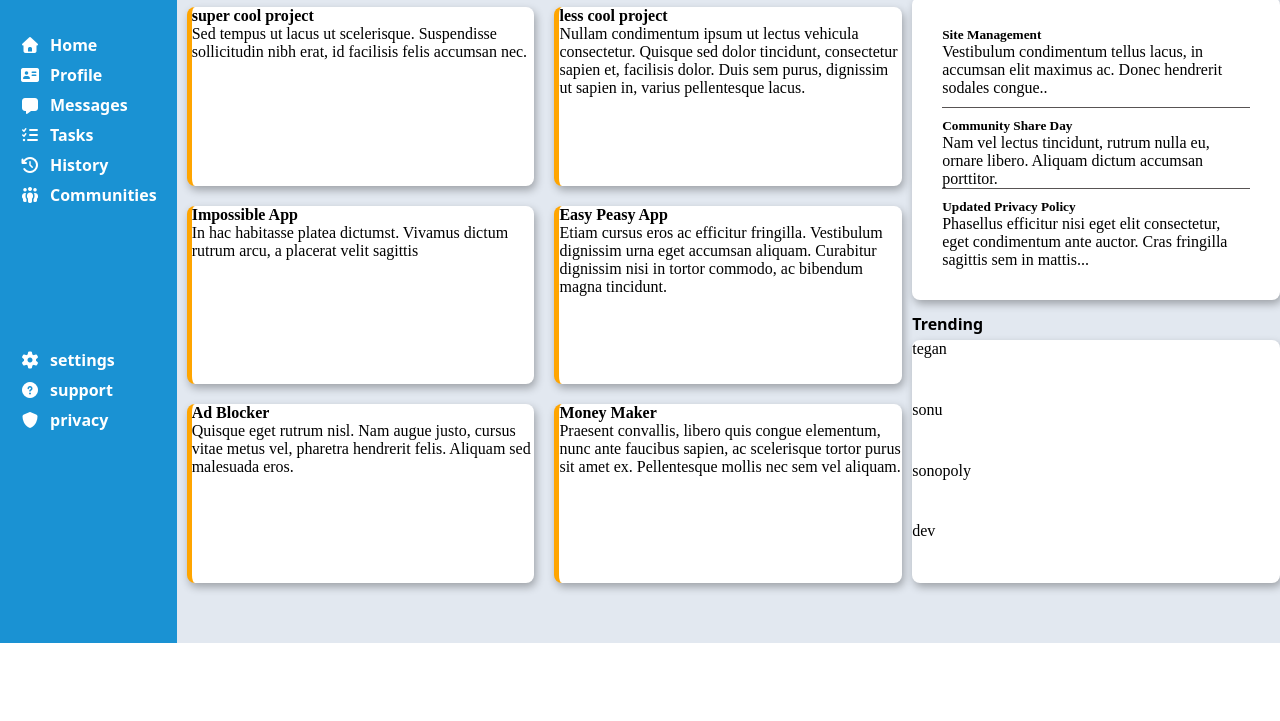
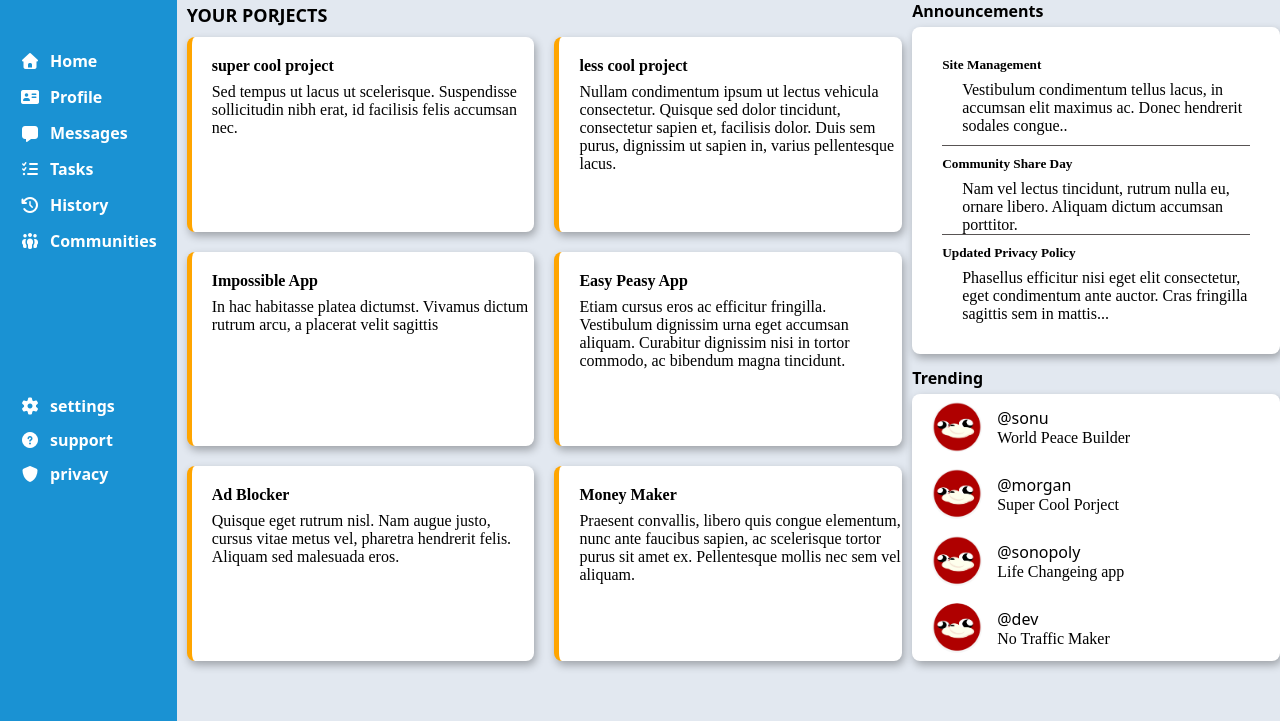
Before and after one commit to sonu-dev00/Admin-panel, a plain HTML site: page index.html in a window 1280 px wide. Shown: the part 143-864 px from the top of the page. Before the commit the page ends 800 px from the top, so only its background shows below. Drawn offline with Linux system fonts and the light colour scheme.

Commit message:
completed the whole layout

```diff
--- a/index.html
+++ b/index.html
@@ -54,44 +54,44 @@
             <p>YOUR PORJECTS</p>
             <div class="items p1">
                 <h4>super cool project</h4>
-                <p>Sed tempus ut lacus ut scelerisque.
+                <div class="project-dis">Sed tempus ut lacus ut scelerisque.
                 Suspendisse sollicitudin nibh erat,
-                 id facilisis felis accumsan nec.</p>
+                 id facilisis felis accumsan nec.</div>
             </div>
             <div class="items p2">
                 <h4>less cool project</h4>
-                <p>Nullam condimentum ipsum ut lectus vehicula consectetur.
+                <div class="project-dis">Nullam condimentum ipsum ut lectus vehicula consectetur.
                     Quisque sed dolor tincidunt,
                     consectetur sapien et, facilisis dolor.
                      Duis sem purus, dignissim ut sapien in,
-                     varius pellentesque lacus.</p>
+                     varius pellentesque lacus.</div>
             </div>
             <div class="items p3">
                 <h4>Impossible App</h4>
-                <p>In hac habitasse platea dictumst.
+                <div class="project-dis">In hac habitasse platea dictumst.
                      Vivamus dictum rutrum arcu,
-                     a placerat velit sagittis</p>
+                     a placerat velit sagittis</div>
             </div>
             <div class="items p4">
                 <h4>Easy Peasy App</h4>
-                <p>Etiam cursus eros ac efficitur fringilla.
+                <div class="project-dis">Etiam cursus eros ac efficitur fringilla.
                 Vestibulum dignissim urna eget accumsan aliquam.
                 Curabitur dignissim nisi in tortor commodo,
-                ac bibendum magna tincidunt.</p>
+                ac bibendum magna tincidunt.</div>
             </div>
             <div class="items p5">
                 <h4>Ad Blocker</h4>
-                <p>Quisque eget rutrum nisl. Nam augue justo,
+                <div class="project-dis">Quisque eget rutrum nisl. Nam augue justo,
                      cursus vitae metus vel, pharetra hendrerit felis.
-                     Aliquam sed malesuada eros.</p>
+                     Aliquam sed malesuada eros.</div>
             </div>
             <div class="items p6">
                 <h4>Money Maker</h4>
-                <p>Praesent convallis,
+                <div class="project-dis">Praesent convallis,
                     libero quis congue elementum,
                      nunc ante faucibus sapien,
                       ac scelerisque tortor purus sit amet ex.
-                    Pellentesque mollis nec sem vel aliquam.</p>
+                    Pellentesque mollis nec sem vel aliquam.</div>
             </div>
         </div>
         <div class="announcements-trending">
@@ -99,36 +99,52 @@
             <div class="announcements">
                 <div class="ann1">
                     <h5>Site Management</h5>
-                    <p>Vestibulum condimentum tellus lacus,
+                    <div class="project-dis">Vestibulum condimentum tellus lacus,
                          in accumsan elit maximus ac.
-                         Donec hendrerit sodales congue..</p>
+                         Donec hendrerit sodales congue..</div>
                 </div>
                 <div class="ann2">
                     <h5>Community Share Day</h5>
-                    <p>Nam vel lectus tincidunt,
+                    <div class="project-dis">Nam vel lectus tincidunt,
                          rutrum nulla eu, ornare libero.
-                         Aliquam dictum accumsan porttitor.</p>
+                         Aliquam dictum accumsan porttitor.</div>
                 </div>
                 <div class="ann3">
                     <h5>Updated Privacy Policy</h5>
-                    <p>Phasellus efficitur nisi eget elit consectetur,
+                    <div class="project-dis">Phasellus efficitur nisi eget elit consectetur,
                         eget condimentum ante auctor.
-                         Cras fringilla sagittis sem in mattis...</p>
+                         Cras fringilla sagittis sem in mattis...</div>
                 </div>
             </div>
             <p>Trending</p>
             <div class="trending">
                 <div class="profile1">
-                    tegan
+                    <img src="porfile.png" class="sonu-profile" alt="profiel">
+                    <div class="users-infos">
+                        <div class="user-name">@sonu</div>
+                    <div class="works">World Peace Builder</div>
+                    </div>
                 </div>
                 <div class="profile2">
-                    sonu
+                    <img src="porfile.png" class="morgan-profile" alt="profilepicture">
+                    <div class="users-infos">
+                        <div class="user-name">@morgan </div>
+                        <div class="works">Super Cool Porject</div>
+                    </div>
                 </div>
                 <div class="profile3">
-                    sonopoly
+                   <img src="porfile.png" class="sonopoly-profile" alt="profilepicture">
+                   <div class="users-infos">
+                        <div class="user-name">@sonopoly</div>
+                        <div class="works">Life Changeing app</div>
+                   </div>
                 </div>
                 <div class="profile4">
-                    dev
+                    <img src="porfile.png" class="dev-profile" alt="profilepicture">
+                    <div class="users-infos">
+                        <div class="user-name">@dev</div>
+                        <div class="works">No Traffic Maker</div>
+                    </div>
                 </div>
             </div>
         </div>
--- a/styles.css
+++ b/styles.css
@@ -15,7 +15,7 @@
     background-color: white;
     display: grid;
     grid-template-columns: 2fr 1fr;
-    grid-template-rows: 50px 50px ;
+    grid-template-rows: 65px 65px ;
 }
 
 .sidebar{
@@ -65,7 +65,7 @@
     display: flex;
     flex-direction: column;
     padding: 20px;
-    gap: 8px;
+    gap: 14px;
 }
 
 .sidebar > .logo {
@@ -83,7 +83,7 @@
     display: flex;
     flex-direction: column;
     padding: 20px;
-    gap: 8px;
+    gap: 12px;
 
 }
 
@@ -159,7 +159,7 @@ a {
     margin-bottom: 60px;
     background-color: white;
     border-radius: 8px;
-   box-shadow: 2px 4px 8px rgba(0, 0, 0, 0.3);
+    box-shadow: 2px 4px 8px rgba(0, 0, 0, 0.3);
 }
 
 .header > .search {
@@ -246,3 +246,59 @@ a {
     font-size: 10px;
 
 }
+
+.main-content > .projects > .items > h4 {
+    margin-top: 20px;
+    margin-left: 20px;
+}
+
+.project-dis {
+    margin-left: 20px;
+    margin-top: 8px;
+
+}
+
+.profile1 , .profile2 , .profile3 , .profile4{
+
+    display: flex;
+    align-items: center;
+    margin-left: 20px;
+}
+
+.profile1 > .sonu-profile {
+    width: 50px;
+    height: 50px;
+    object-fit: cover;
+    border-radius: 50%;
+
+}
+
+.users-infos {
+    margin-left: 15px;
+
+}
+
+.users-infos > .user-name {
+    font-family: system-ui, -apple-system, BlinkMacSystemFont, 'Segoe UI', Roboto, Oxygen, Ubuntu, Cantarell, 'Open Sans', 'Helvetica Neue', sans-serif;
+}
+
+.profile2 > .morgan-profile  {
+    width: 50px;
+    height: 50px;
+    object-fit: cover;
+    border-radius: 50%;
+}
+
+.profile3 > .sonopoly-profile {
+    width: 50px;
+    height: 50px;
+    object-fit: cover;
+    border-radius: 50%;
+}
+
+.profile4 > .dev-profile {
+    width: 50px;
+    height: 50px;
+    object-fit: cover;
+    border-radius: 50%;
+}
```
